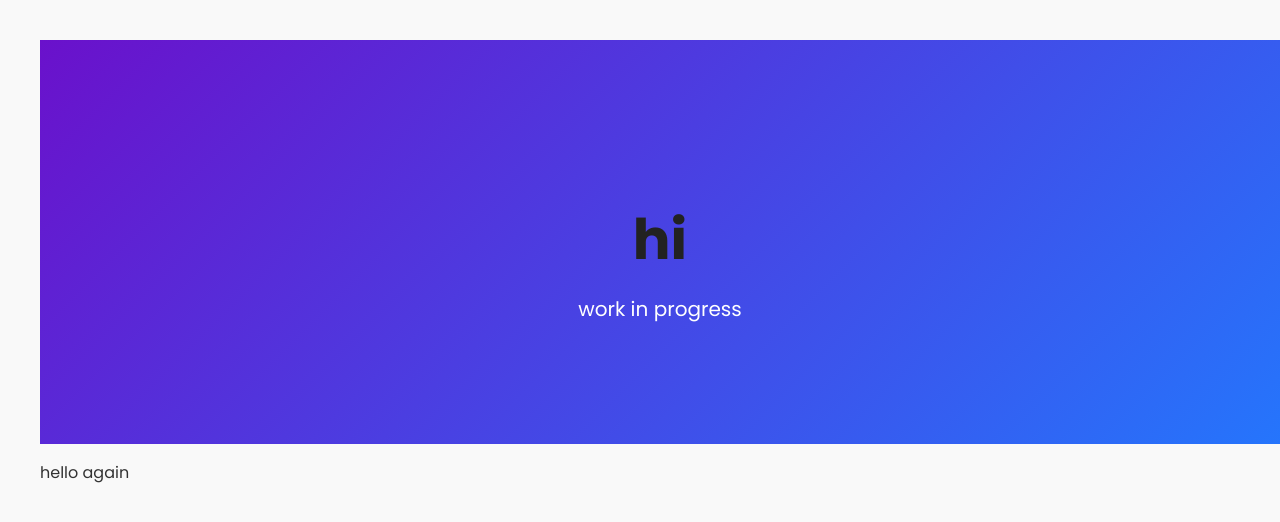
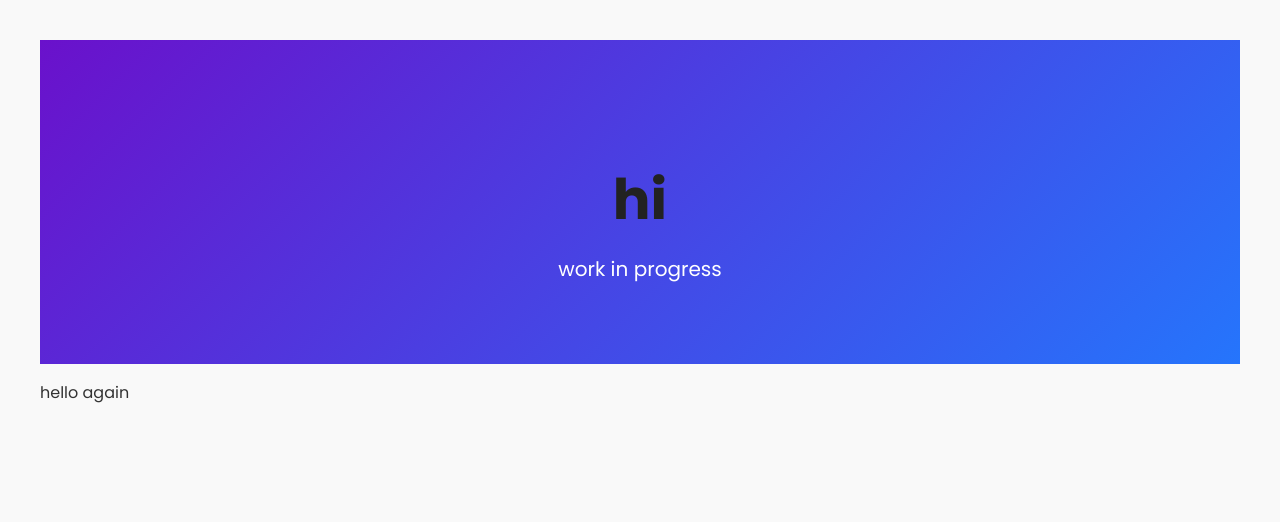
Before and after one commit to abcd010101/s, a plain HTML site: page index.html in a window 1280 px wide. Drawn offline with Linux system fonts and the light colour scheme.

Commit message:
Update styles.css

```diff
--- a/css/styles.css
+++ b/css/styles.css
@@ -26,10 +26,13 @@ p {
 .banner {
   background: linear-gradient(135deg, #6a11cb, #2575fc);
   color: white;
+  width: 100%;
+  padding: 0;
+}
+
+.banner .content {
+  padding: 80px 20px;
   text-align: center;
-  padding: 120px 20px;
-  font-family: 'Poppins', sans-serif;
-  width: 100%;
 }
 
 .banner h1 {
```
